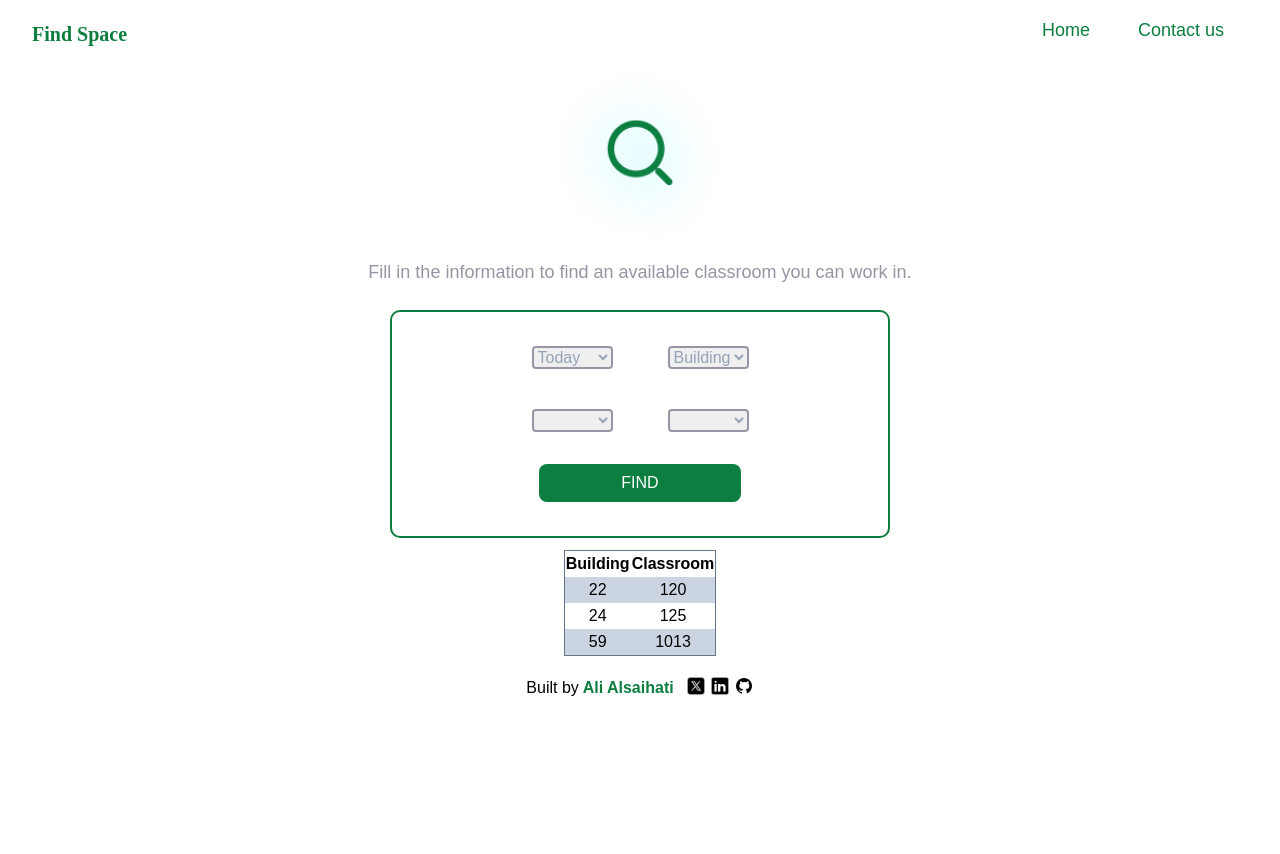
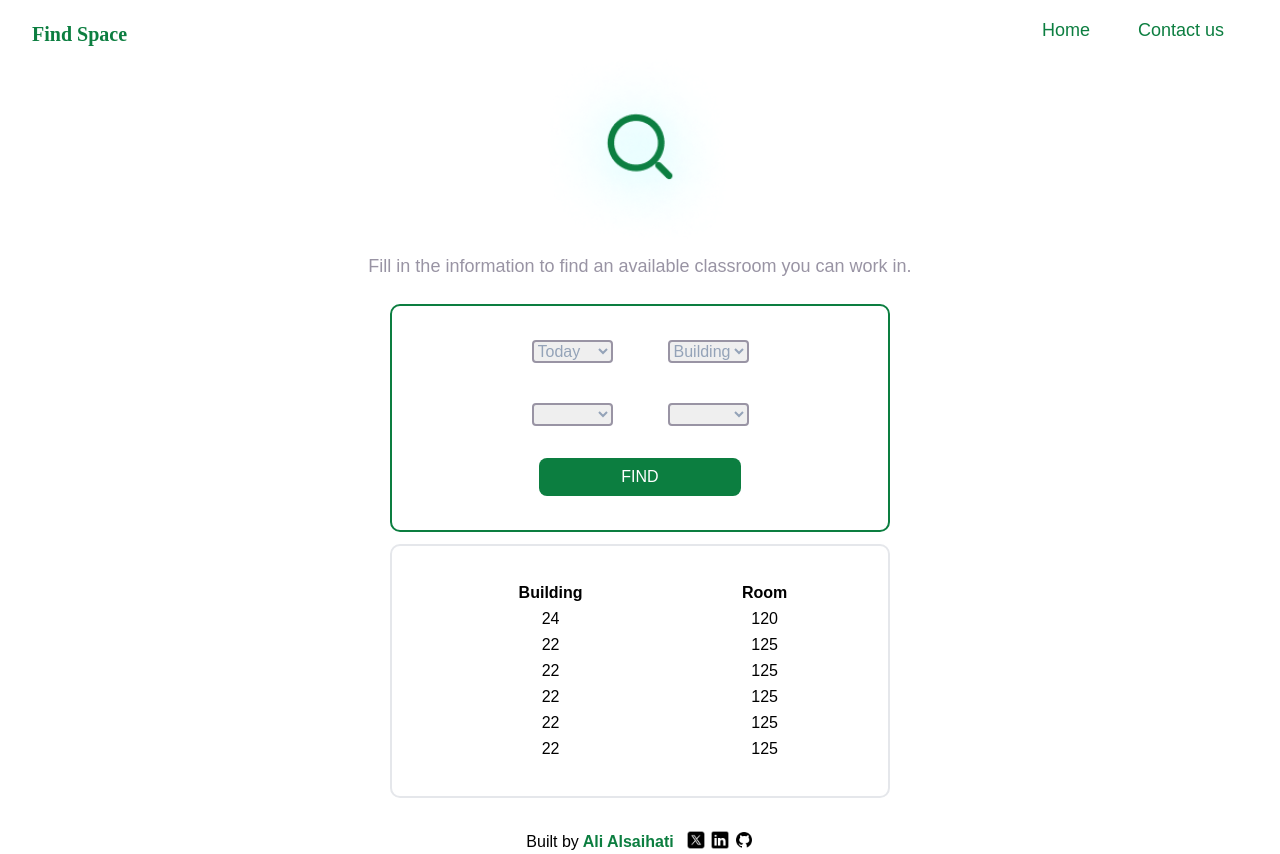
Before and after one commit to Ali-SWE/find-space, a Next.js app: page / in a window 1280 px wide. Before the commit the page ends 800 px from the top, so only its background shows below. Built offline with nearby package versions, Linux system fonts and the light colour scheme; a web font is replaced by a local one.

Commit message:
adding hooks

```diff
--- a/app/components/Button.tsx
+++ b/app/components/Button.tsx
@@ -1,7 +1,7 @@
 import React from "react";
 
-const Button: React.FC = () => {
-    return  <button className=" text-white bg-primary w-[202px] h-[38px] rounded-lg hover:opacity-60  ">
+const Button = ({findHandler}:{findHandler: () => void}) => {
+    return  <button onClick={findHandler} className=" text-white bg-primary w-[202px] h-[38px] rounded-lg hover:opacity-60  ">
             FIND
             </button>
 }
--- a/app/components/Info.tsx
+++ b/app/components/Info.tsx
@@ -37,8 +37,6 @@ const selectData = [
 
 const Info: React.FC = () =>{
     return (
-        <div className="box-border grid grid-cols-1 gap-y-8 justify-items-center mb-3
-         border-2 w-[282px] md:w-[500px] border-primary p-[34px] rounded-[10px]">
             <div className="grid grid-cols-2 gap-y-10 gap-x-[30px] md:gap-x-[55px]">
 
               <select name="select-day" id="select-day" className="border-2 border-secondary focus:border-primary rounded text-slate-400 text-xs md:text-base">
@@ -67,9 +65,6 @@ const Info: React.FC = () =>{
               </select>
 
             </div>
-            <Button/>
-
-        </div>
         )
 }
 
--- a/app/components/Table.tsx
+++ b/app/components/Table.tsx
@@ -1,36 +1,27 @@
 import React from "react";
 
-const Table: React.FC = () =>{
+const Table = ({myList}:{myList:{building:number, room:string}[]}) => {
     return(
-        <table className="text-center border border-slate-500 rounded  ">
+        <div className="box-border grid grid-cols-1 mb-3
+        border-2 w-[282px] md:w-[500px] p-[34px] rounded-[10px]">
+
+            <table className="table-auto w-full">
                 <thead>
-                <tr className="p-10">
+                    <tr>
                         <th>Building</th>
-                    <th>Classroom</th>
+                        <th>Room</th>
                     </tr>
                 </thead>
-
                 <tbody>
-                <tr className="bg-slate-300">
-                    <td>22</td>
-                    <td>120</td>
+                    {myList.map(space => (
+                        <tr>
+                            <td className=" text-center">{space.building}</td>
+                            <td className=" text-center">{space.room}</td>
                         </tr>
-                <tr className="">
-                    <td>24</td>
-                    <td>125</td>
-                </tr>
-                <tr className="bg-slate-300">
-                    <td>59</td>
-                    <td>1013</td>
-                </tr>
-
-
+                    ))}
                 </tbody>
-
-            <tfoot>
-
-            </tfoot>
             </table>
+        </div>
     )
 }
 
--- a/app/page.tsx
+++ b/app/page.tsx
@@ -1,14 +1,28 @@
+"use client"
 import Overview from "./components/Overview";
 import Info from "./components/Info";
 import Table from "./components/Table";
+import Button from "./components/Button";
+import { useState } from "react";
 
 
 export default function Home() {
+
+  const [myList, setList] = useState([{building:24, room: "120"},{building:22, room: "125"},{building:22, room: "125"},{building:22, room: "125"},{building:22, room: "125"},{building:22, room: "125"}]);
+
+  function findHandler(){
+    setList([{building: 59, room:"1013"}])
+  }
+
   return (
-    <div className="flex flex-col items-center justify-between pt-[38px] px-24 mt-5 mb-5">
+    <div className="flex flex-col items-center justify-between pt-[32px] px-24 mt-5 mb-5">
       <Overview/>
-      <Info/>
-      <Table/>
+      <div className="box-border grid grid-cols-1 gap-y-8 justify-items-center mb-3
+      border-2 w-[282px] md:w-[500px] border-primary p-[34px] rounded-[10px]">
+          <Info/>
+          <Button findHandler= {findHandler} />
+      </div>
+      <Table myList={myList} />
     </div>
   );
 }
```
Lines whose indentation alone changed are shown as unchanged.
